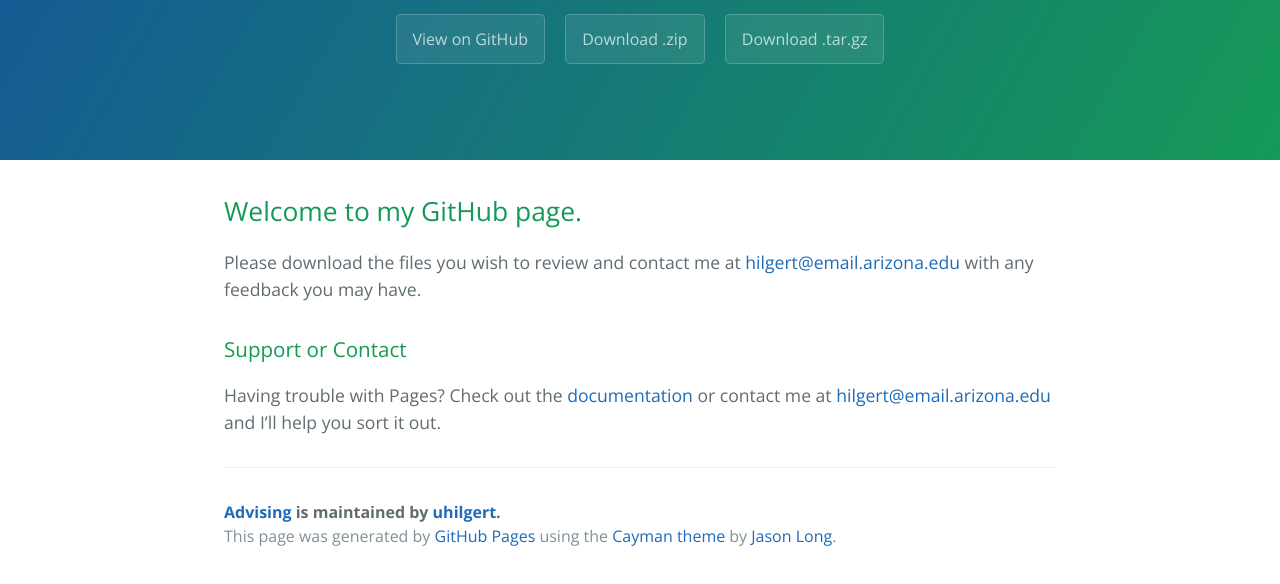
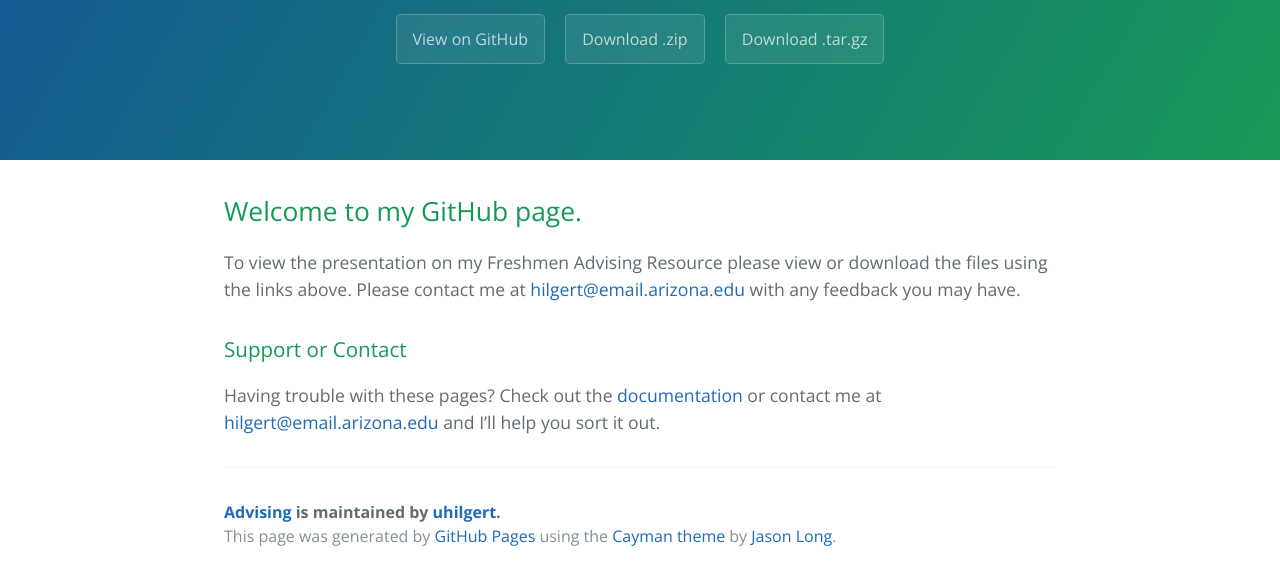
Before and after one commit to uhilgert/Advising, a plain HTML site: page index.html in a window 1280 px wide. Shown: the part 176-760 px from the top of the page. Drawn offline with nearby package versions, Linux system fonts and the light colour scheme.

Commit message:
Create gh-pages branch via GitHub

```diff
--- a/index.html
+++ b/index.html
@@ -22,12 +22,12 @@
       <h2>
 <a id="welcome-to-my-github-page" class="anchor" href="#welcome-to-my-github-page" aria-hidden="true"><span aria-hidden="true" class="octicon octicon-link"></span></a>Welcome to my GitHub page.</h2>
 
-<p>Please download the files you wish to review and contact me at <a href="hilgert@email.arizona.edu">hilgert@email.arizona.edu</a> with any feedback you may have.</p>
+<p>To view the presentation on my Freshmen Advising Resource please view or download the files using the links above. Please contact me at <a href="hilgert@email.arizona.edu">hilgert@email.arizona.edu</a> with any feedback you may have.</p>
 
 <h3>
 <a id="support-or-contact" class="anchor" href="#support-or-contact" aria-hidden="true"><span aria-hidden="true" class="octicon octicon-link"></span></a>Support or Contact</h3>
 
-<p>Having trouble with Pages? Check out the <a href="https://help.github.com/pages">documentation</a> or contact me at <a href="hilgert@email.arizona.edu">hilgert@email.arizona.edu</a> and I’ll help you sort it out.</p>
+<p>Having trouble with these pages? Check out the <a href="https://help.github.com/pages">documentation</a> or contact me at <a href="hilgert@email.arizona.edu">hilgert@email.arizona.edu</a> and I’ll help you sort it out.</p>
 
       <footer class="site-footer">
         <span class="site-footer-owner"><a href="https://github.com/uhilgert/Advising">Advising</a> is maintained by <a href="https://github.com/uhilgert">uhilgert</a>.</span>
--- a/params.json
+++ b/params.json
@@ -1,6 +1,6 @@
 {
   "name": "Advising",
   "tagline": "",
-  "body": "## Welcome to my GitHub page.\r\nPlease download the files you wish to review and contact me at [hilgert@email.arizona.edu](hilgert@email.arizona.edu) with any feedback you may have.\r\n\r\n### Support or Contact\r\nHaving trouble with Pages? Check out the [documentation](https://help.github.com/pages) or contact me at [hilgert@email.arizona.edu](hilgert@email.arizona.edu) and I’ll help you sort it out.\r\n",
+  "body": "## Welcome to my GitHub page.\r\nTo view the presentation on my Freshmen Advising Resource please view or download the files using the links above. Please contact me at [hilgert@email.arizona.edu](hilgert@email.arizona.edu) with any feedback you may have.\r\n\r\n### Support or Contact\r\nHaving trouble with these pages? Check out the [documentation](https://help.github.com/pages) or contact me at [hilgert@email.arizona.edu](hilgert@email.arizona.edu) and I’ll help you sort it out.\r\n",
   "note": "Don't delete this file! It's used internally to help with page regeneration."
 }
```
